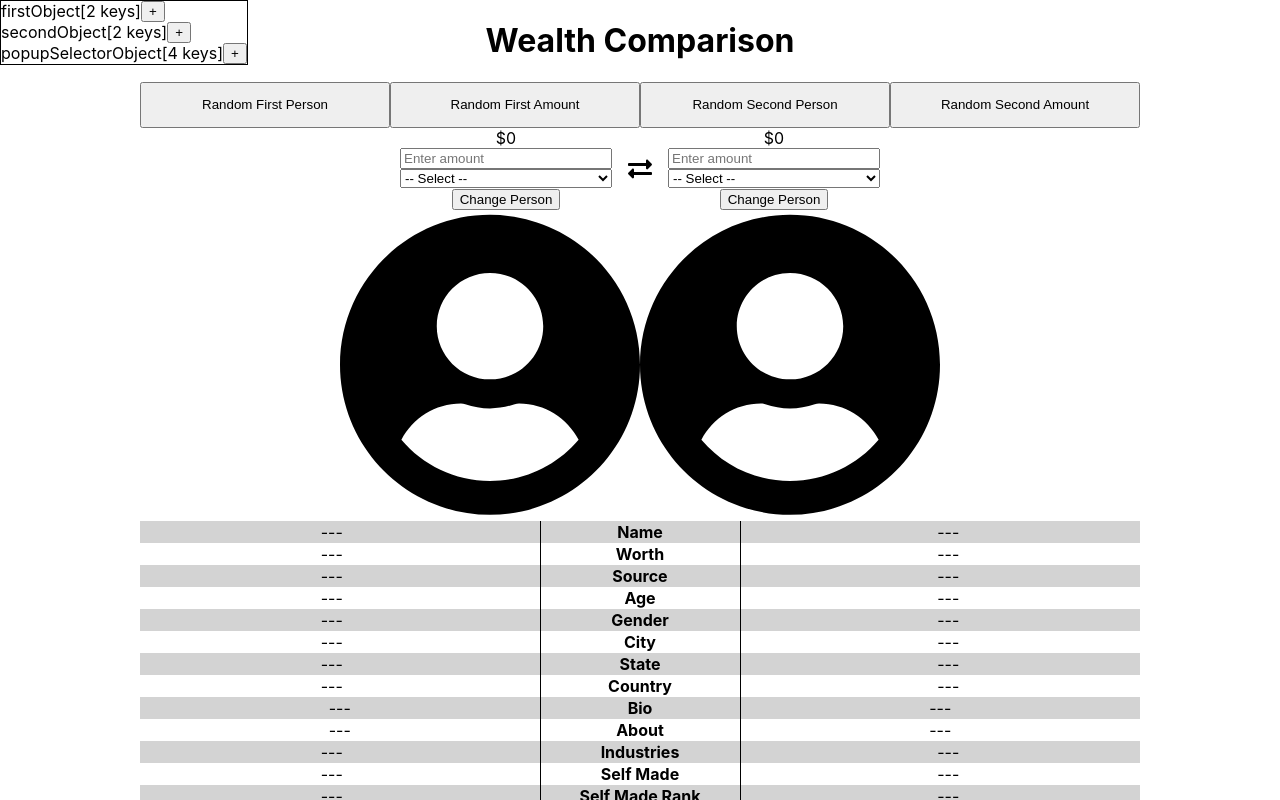
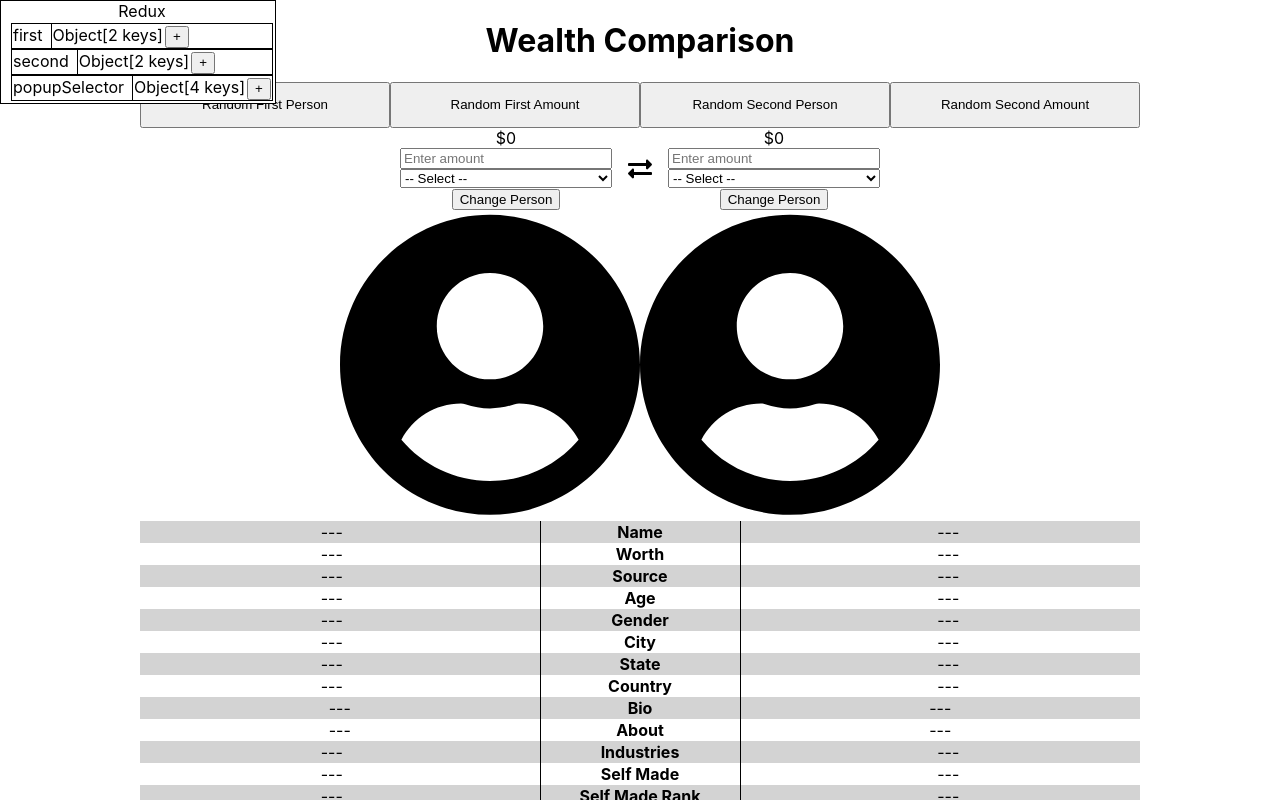
Before and after one commit to toddbrentlinger/wealth-comparison, a React (Create React App) app: page / in a window 1280 px wide. Shown: the top 800 px of the page. Built offline with nearby package versions, Linux system fonts and the light colour scheme.

Commit message:
Converts ReduxStateDisplay to use table elements and starts to add click-and-drag functionality to manually place modal

```diff
--- a/src/components/PersonSelectorPopup.js
+++ b/src/components/PersonSelectorPopup.js
@@ -265,8 +265,6 @@ function PersonSelectorPopup(props) {
                             onMinChange={val => dispatch(changeFilterAge(val, true))}
                             onMaxChange={val => dispatch(changeFilterAge(val, false))}
                         />
-                        <p>State Age Min: <span>{ageFilter.min}</span></p>
-                        <p>State Age Max: <span>{ageFilter.max}</span></p>
                         <MinMaxRangeSlider
                             title="Worth"
                             minLimit={3}
@@ -278,8 +276,6 @@ function PersonSelectorPopup(props) {
                             onMaxChange={val => dispatch(changeFilterWorth(val, false))}
                             convertValueToDisplay={handleWealthConvertValueToDisplay}
                         />
-                        <p>State Worth Min: <span>{convertNumToSimplifiedString(wealthFilter.min.toFixed(0))}</span></p>
-                        <p>State Worth Max: <span>{convertNumToSimplifiedString(wealthFilter.max.toFixed(0))}</span></p>
                     </div>
                     <div className="sort-and-displayed-container">
                         <div className="sort-container">
--- /dev/null
+++ b/src/components/ReduxStateDisplay.css
@@ -0,0 +1,37 @@
+.redux-state-display-container {
+    position: fixed;
+    z-index: 100;
+    top: 0;
+    left: 0;
+    border: 1px solid black;
+    background: white;
+    padding-left: 0.5em;
+}
+
+.redux-state-display-container .title-bar {
+    cursor: move;
+}
+
+.redux-state-display-container .title-bar.isDragging {
+    cursor: grabbing;
+}
+
+.redux-state-display-container .property {
+    display: flex;
+}
+
+.redux-state-display-container .key {
+    padding-right: 0.5em;
+    border-right: 1px solid black;
+}
+
+.redux-state-display-container .value {
+}
+
+.redux-state-display-container .property td button {
+    height: 100%;
+}
+
+.redux-state-display-container tr {
+    border: 1px solid black;
+}
--- a/src/components/ReduxStateDisplay.js
+++ b/src/components/ReduxStateDisplay.js
@@ -1,22 +1,21 @@
-import React, { useState } from 'react';
+import React, { useState, useReducer, useRef } from 'react';
 import { useSelector } from 'react-redux';
+import { clampValue } from '../utilities.js';
+import './ReduxStateDisplay.css';
 
 // TODO: Send state as property so can re-use component for any Redux state/store
 function ReduxStateDisplay() {
+    // Redux
     const reduxState = useSelector(state => state);
 
-    const displayStyle = {
-        position: "fixed",
-        zIndex: "100",
-        left: "0",
-        top: "0",
-        border: "1px solid black",
-        background: "white"
-    };
+    // State
 
-    const propertyStyle = {
-        display: "flex"
-    };
+    const [isDragging, setIsDragging] = useState(false);
+    const [position, setPosition] = useState({top: 0, left: 0});
+
+    //const propertyStyle = {
+    //    display: "flex"
+    //};
 
     /**
      * Recursive function to display each property in Redux state store
@@ -24,6 +23,7 @@ function ReduxStateDisplay() {
      * @param {String} key
      * @param {any} value
      */
+    /*
     function createPropertyDisplay(key, value) {
         // String
         if (typeof value === 'string') {
@@ -72,9 +72,86 @@ function ReduxStateDisplay() {
             </div>
         );
     }
+    */
+
+    const draggableNodeRef = useRef(null);
+    const cornerDiff = useRef(null);
+    const rect = useRef(null);
+
+    // Drag
+
+    function handleDragStart(e) {
+        console.log(`Drag Starts`);
+        e.dataTransfer.dropEffect = "copy";
+    }
+
+    function handleDragMove(e) {
+
+    }
+
+    function handleDragEnd(e) {
+
+    }
+
+    // Mouse
+
+    function handleMouseDown(e) {
+        setIsDragging(true);
+        rect.current = draggableNodeRef.current.getBoundingClientRect();
+        cornerDiff.current = {
+            x: e.clientX - rect.current.left,
+            y: e.clientY - rect.current.top
+        };
+    }
+
+    function handleMouseMove(e) {
+        if (!isDragging) return;
+        //console.log(`X: ${e.clientX}\nY: ${e.clientY}`);
+        draggableNodeRef.current.style.left = e.clientX - cornerDiff.current.x;
+        draggableNodeRef.current.style.top = e.clientY - cornerDiff.current.y;
+        //console.log(`Mouse Move:\nTop: ${e.clientY - cornerDiff.current.y}\nLeft: ${e.clientX - cornerDiff.current.x}`);
+
+        // Check that values are within limits
+        let windowHeight = window.innerHeight || document.documentElement.clientHeight || document.body.clientHeight;
+        let windowWidth = window.innerWidth || document.documentElement.clientWidth || document.body.clientWidth;
+        let newPosition = {
+            top: clampValue(e.clientY - cornerDiff.current.y, 0, windowHeight - rect.current.top),
+            left: clampValue(e.clientX - cornerDiff.current.x, 0, windowWidth - rect.current.left)
+        };
+
+        setPosition(newPosition);
+        return;
+
+        setPosition({
+            top: e.clientY - cornerDiff.current.y,
+            left: e.clientX - cornerDiff.current.x
+        });
+    }
+
+    function handleMouseUp(e) {
+        setIsDragging(false);
+        cornerDiff.current = null;
+        console.log(`Mouse Up`);
+    }
 
     return (
-        <div className="redux-state-display-container" style={displayStyle}>
+        <div
+            className="redux-state-display-container"
+            style={{ top: position.top, left: position.left }}
+            //draggable={true}
+            ref={draggableNodeRef}
+            onMouseMove={handleMouseMove}
+        >
+            <div
+                className="title-bar"
+                onDragStart={handleDragStart}
+                onMouseDown={handleMouseDown}
+                onMouseUp={handleMouseUp}
+            >
+                Redux
+            </div>
+            <table>
+                <tbody>
                     {
                         Object.entries(reduxState).map(entry =>
                             <React.Fragment key={entry[0]}>
@@ -82,6 +159,8 @@ function ReduxStateDisplay() {
                             </React.Fragment>
                         )
                     }
+                </tbody>
+            </table>
         </div>
     );
     /*
@@ -101,12 +180,110 @@ function ReduxStateDisplay() {
  */
 function PropertyDisplay(props) {
     // State
+
     const [isValueShowing, setIsValueShowing] = useState(false);
 
     // Variables
+
     const propertyStyle = {
         display: "flex"
     };
+
+    // Functions
+
+    /**
+     *
+     * @param {any} value
+     * @returns {Element}
+     */
+    function createPropertyNode(value) {
+        let valueNode;
+        // Boolean
+        if (typeof value === 'boolean') {
+            valueNode = (<td className="value">{value ? 'TRUE' : 'FALSE'}</td>);
+        }
+        // String or Number
+        else if (typeof value === 'string' || typeof value === 'number') {
+            valueNode = (<td className="value">{value}</td>);
+        }
+        // Array
+        else if (Array.isArray(value)) {
+            if (!isValueShowing) {
+                valueNode = (
+                    <React.Fragment>
+                        <td className="value">{`Array(length: ${value.length})`}</td>
+                        <td>
+                            <button onClick={() => setIsValueShowing(true)}>+</button>
+                        </td>
+                    </React.Fragment>
+                );
+            } else {
+                valueNode = (
+                    <React.Fragment>
+                        <td className="value">
+                            {
+                                value.map((val, index) =>
+                                    <React.Fragment key={index}>
+                                        <PropertyDisplay title={index} value={val} />
+                                    </React.Fragment>)
+                            }
+                        </td>
+                        <td>
+                            <button onClick={() => setIsValueShowing(false)}>-</button>
+                        </td>
+                    </React.Fragment>
+                );
+            }
+        }
+        // Object
+        else if (typeof value === 'object' && value !== null) {
+            if (!isValueShowing) {
+                valueNode = (
+                    <React.Fragment>
+                        <td className="value">{`Object[${Object.keys(value).length} keys]`}</td>
+                        <td>
+                            <button onClick={() => setIsValueShowing(true)}>+</button>
+                        </td>
+                    </React.Fragment>
+                );
+            } else {
+                valueNode = (
+                    <React.Fragment>
+                        <td className="value">
+                            <table>
+                                <tbody>
+                                    {
+                                        Object.entries(value).map((entry) =>
+                                            <React.Fragment key={entry[0]}>
+                                                <PropertyDisplay title={entry[0]} value={entry[1]} />
+                                            </React.Fragment>)
+                                    }
+                                </tbody>
+                            </table>
+                        </td>
+                        <td>
+                            <button onClick={() => setIsValueShowing(false)}>-</button>
+                        </td>
+                    </React.Fragment>
+                );
+            }
+        }
+        // Other
+        else {
+            valueNode = (<td className="value">{`Other [${typeof value}]`}</td>);
+        }
+
+        return (
+            <tr className="property">
+                <td className="key">{props.title}</td>
+                {valueNode}
+            </tr>
+        );
+    }
+
+    return createPropertyNode(props.value);
+
+    // -----------------------------------------------------------
 
     // Boolean
     if (typeof props.value === 'boolean') {
--- a/src/utilities.js
+++ b/src/utilities.js
@@ -108,3 +108,15 @@ export function convertNumToSimplifiedString(num) {
     // If reach here, pow is 15 or more
     return num + 'Q';
 }
+
+/**
+ * Clamps val between min and max
+ * @param {any} val
+ * @param {any} min
+ * @param {any} max
+ */
+export function clampValue(val, min, max) {
+    if (val < min) return min;
+    if (val > max) return max;
+    return val;
+}
```
Lines whose indentation alone changed are shown as unchanged.
